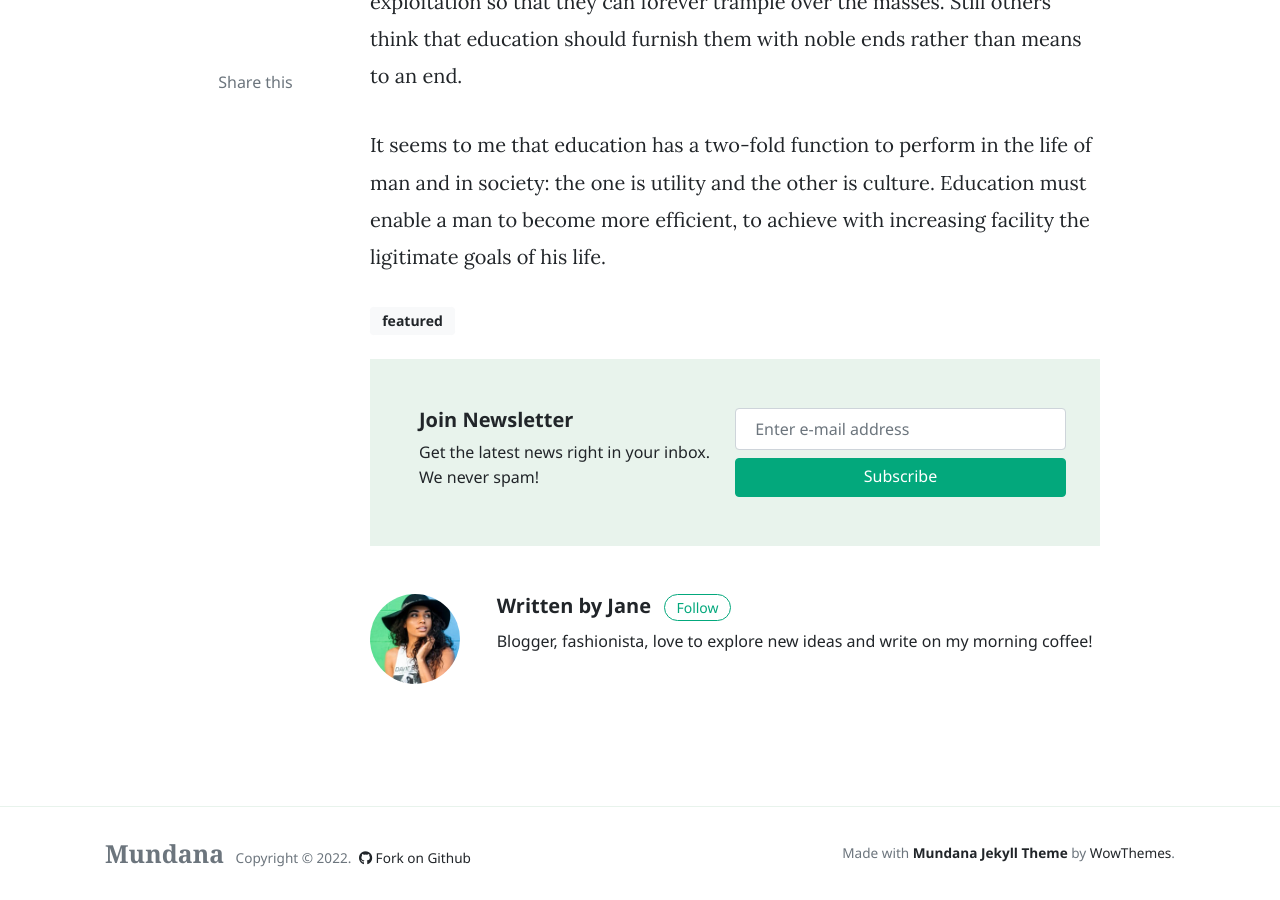
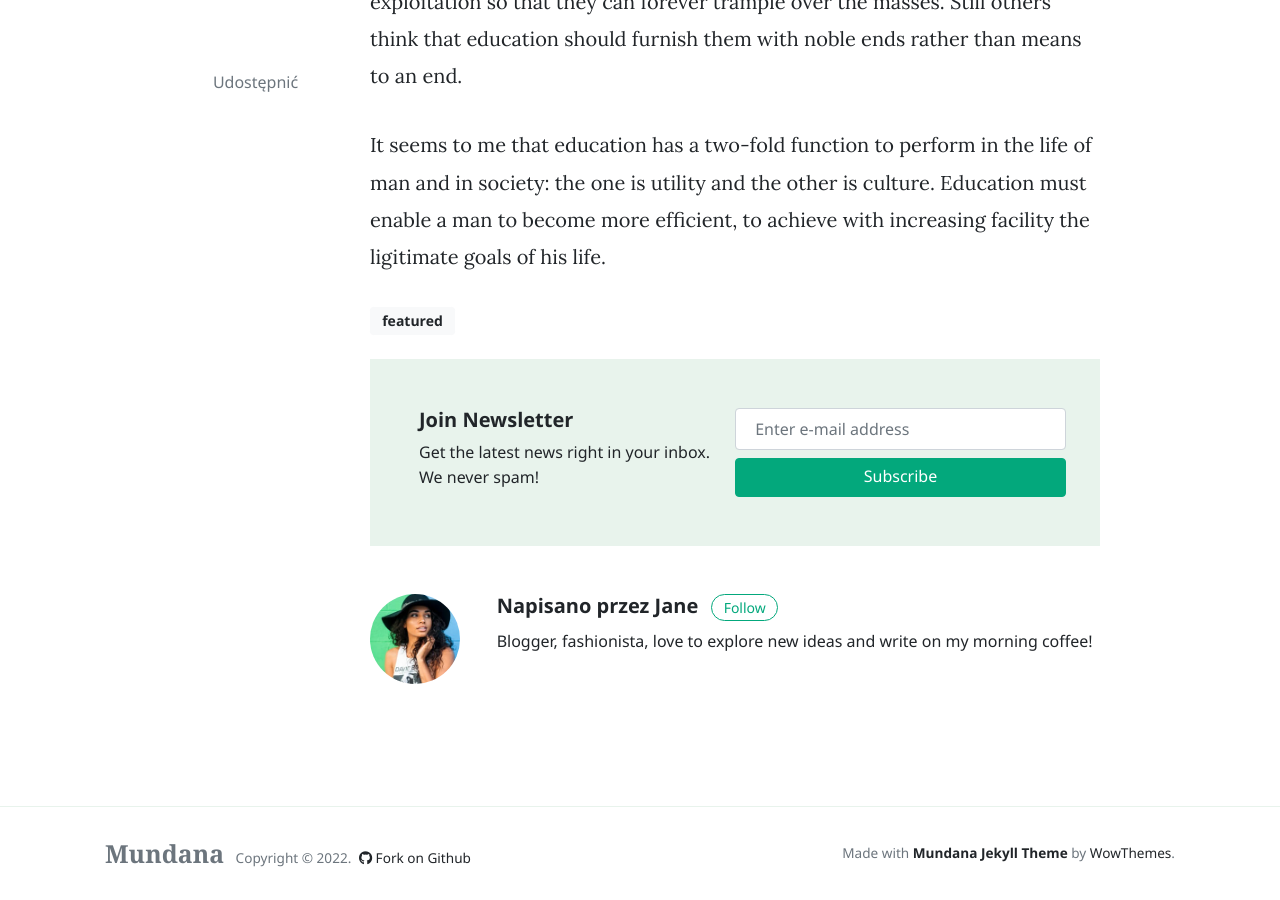
Before and after one commit to asiomchen/asiomchen.github.io, a Jekyll site: the page built from _posts/2019-01-28-we-all-wait-for-summer.md, in a window 1280 px wide and 900 px high, scrolled down 647 px. Built offline with Jekyll 4.4.1, drawn with Linux system fonts in a browser that asks for light colours; nearby versions of some CDN libraries; comment, search, counter and statistics services are not loaded.

Commit message:
Update post.html

```diff
--- a/_layouts/post.html
+++ b/_layouts/post.html
@@ -46,7 +46,7 @@
 		<div class="col-lg-2 pr-4 mb-4 col-md-12">
 			<div class="sticky-top sticky-top-offset text-center">
 				<div class="text-muted">
-					Share this
+					Udostępnić
 				</div>
 				<div class="share d-inline-block">
 					<!-- AddToAny BEGIN -->
@@ -114,7 +114,7 @@
                         {% endif %}
 					</div>
 					<div class="col-md-10">
-                        <h5 class="font-weight-bold">Written by {{ author.name }} {% if author.twitter %}<span><a target="_blank" href="{{ author.twitter }}" class="btn btn-outline-success btn-sm btn-round ml-2">Follow</a></span>{% endif %}</h5>
+                        <h5 class="font-weight-bold">Napisano przez {{ author.name }} {% if author.twitter %}<span><a target="_blank" href="{{ author.twitter }}" class="btn btn-outline-success btn-sm btn-round ml-2">Follow</a></span>{% endif %}</h5>
 						{{ author.bio }}
 					</div>
 				</div>
```
